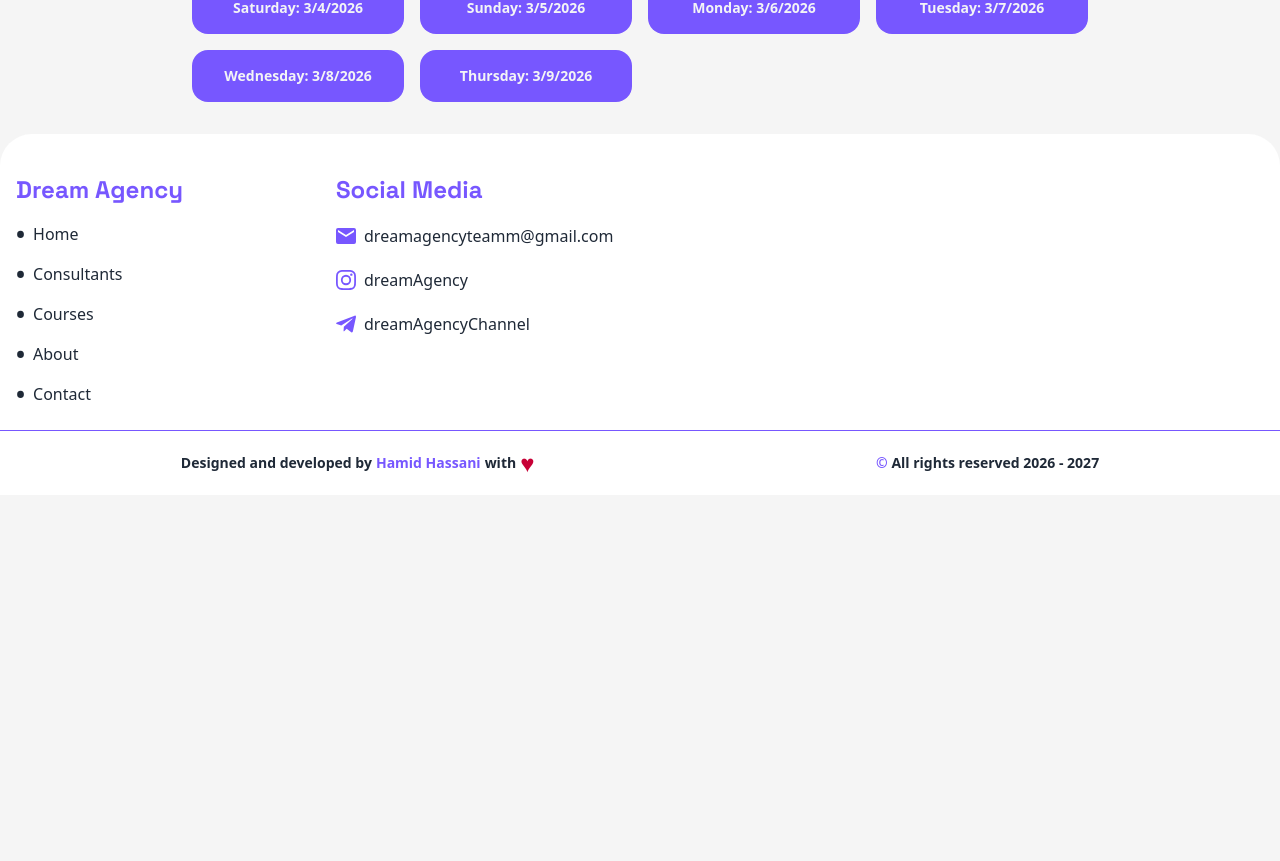
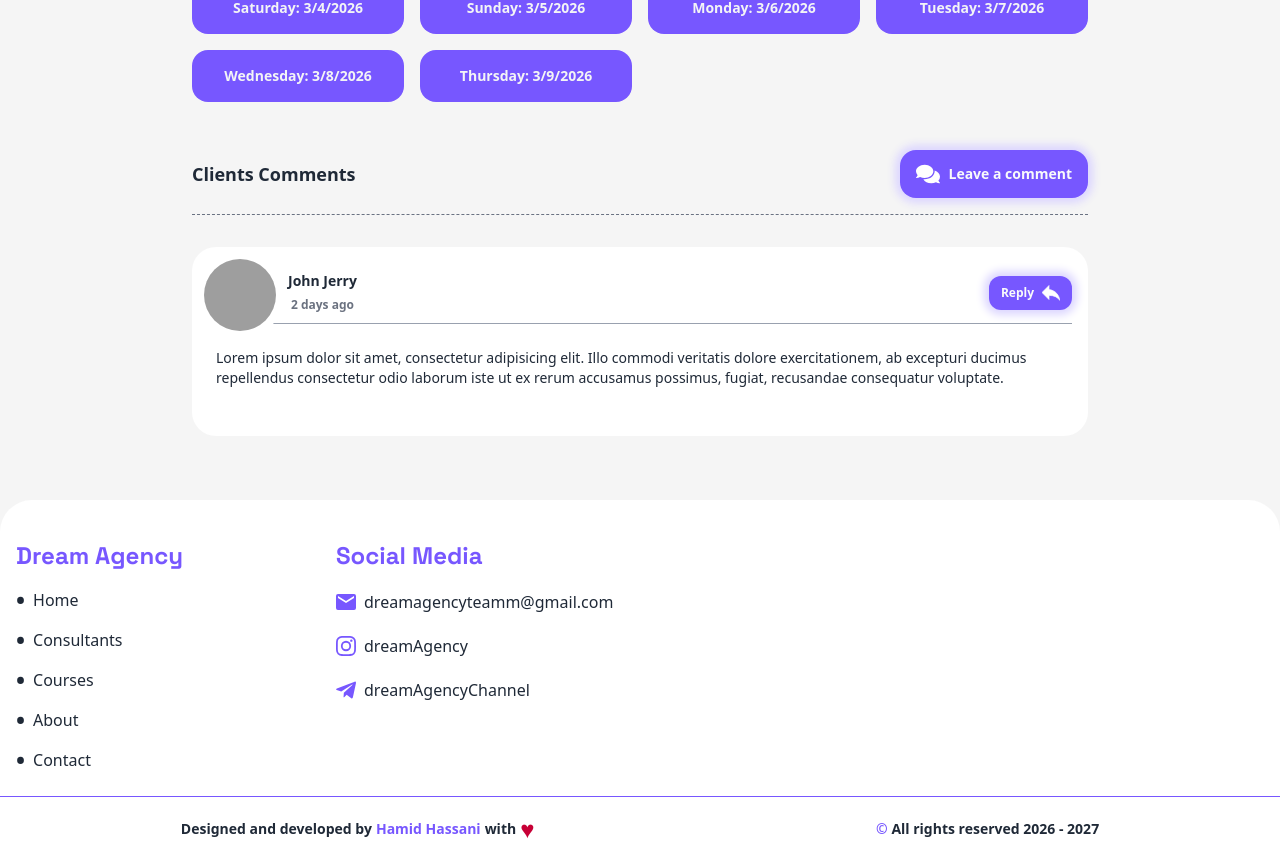
Before and after one commit to DreamAgencyhub/Front-end, a Next.js app: page /consultants/profile/1 in a window 1280 px wide. Shown: the part 1291-2152 px from the top of the page. Before the commit the page ends 1786 px from the top, so only its background shows below. Built offline with nearby package versions, Linux system fonts and the light colour scheme; grey boxes are pictures that could not be loaded.

Commit message:
feat: add comment card and comment section

```diff
--- /dev/null
+++ b/app/(public)/(sharedLayout)/consultants/profile/CommentsSection.tsx
@@ -0,0 +1,25 @@
+import { IconAwesomeComments } from "@/app/components/icons";
+import Button from "@/app/components/ui/Button";
+import Comment from "@/app/components/ui/Comment";
+
+export default function CommentsSection() {
+  return (
+    <div className="flex flex-col w-full lg:max-w-4xl ">
+      <div className="flex flex-row justify-between items-center py-4 border-b border-dashed border-gray-500 ">
+        <h3 className="text-lg font-semibold ">Clients Comments</h3>
+        <Button
+          className="font-semibold text-sm flex items-center gap-2 "
+          variant="primary"
+          size="medium"
+        >
+          <IconAwesomeComments className="fill-white stroke-none text-2xl " />
+          Leave a comment
+        </Button>
+      </div>
+
+      <div className="py-8">
+        <Comment />
+      </div>
+    </div>
+  );
+}
--- a/app/(public)/(sharedLayout)/consultants/profile/Reservation.tsx
+++ b/app/(public)/(sharedLayout)/consultants/profile/Reservation.tsx
@@ -26,7 +26,7 @@ export default function Reservation() {
           </Button>
         </div>
       </div>
-      <div className="grid grid-cols-1 gap-4 lg:max-w-4xl md:grid-cols-3 lg:grid-cols-4 mt-4">
+      <div className="grid grid-cols-2 gap-4 lg:max-w-4xl md:grid-cols-3 lg:grid-cols-4 mt-4">
         <div className="rounded-2xl bg-primary-500 cursor-pointer hover:bg-primary-700 transition-colors ease-in-out duration-300 py-4 text-gray-100 text-sm font-semibold text-center">
           <span>Saturday: 3/4/2026</span>
         </div>
--- a/app/(public)/(sharedLayout)/consultants/profile/[consultantId]/page.tsx
+++ b/app/(public)/(sharedLayout)/consultants/profile/[consultantId]/page.tsx
@@ -1,3 +1,4 @@
+import CommentsSection from "../CommentsSection";
 import ConsultantInfoCard from "../ConsultantInfoCard";
 import Reservation from "../Reservation";
 import VideoBox from "../VideoBox";
@@ -14,6 +15,7 @@ export default function page({ params }: PageProps) {
       <ConsultantInfoCard />
       <VideoBox />
       <Reservation />
+      <CommentsSection />
     </div>
   );
 }
--- /dev/null
+++ b/app/components/icons/IconAwesomeComments.tsx
@@ -0,0 +1,16 @@
+import * as React from "react";
+import type { SVGProps } from "react";
+const SvgIconAwesomeComments = (props: SVGProps<SVGSVGElement>) => (
+  <svg
+    xmlns="http://www.w3.org/2000/svg"
+    width="1em"
+    height="1em"
+    viewBox="0 0 40.5 31.5"
+    stroke="currentColor"
+    fill="none"
+    {...props}
+  >
+    <path d="M29.25 11.25C29.25 5.034 22.704 0 14.625 0S0 5.034 0 11.25a9.54 9.54 0 0 0 2.672 6.469A15.8 15.8 0 0 1 .155 21.55a.56.56 0 0 0-.105.612.55.55 0 0 0 .513.337A12.4 12.4 0 0 0 6.8 20.742a17.9 17.9 0 0 0 7.826 1.758c8.074 0 14.624-5.034 14.624-11.25m8.578 15.469A9.53 9.53 0 0 0 40.5 20.25c0-4.7-3.762-8.733-9.091-10.413a10.5 10.5 0 0 1 .091 1.413c0 7.446-7.573 13.5-16.875 13.5a21 21 0 0 1-2.229-.134c2.215 4.043 7.418 6.884 13.479 6.884a17.8 17.8 0 0 0 7.825-1.758 12.4 12.4 0 0 0 6.237 1.758.55.55 0 0 0 .513-.338.56.56 0 0 0-.105-.612 15.7 15.7 0 0 1-2.517-3.831" />
+  </svg>
+);
+export default SvgIconAwesomeComments;
--- /dev/null
+++ b/app/components/icons/IconMaterialReply.tsx
@@ -0,0 +1,19 @@
+import * as React from "react";
+import type { SVGProps } from "react";
+const SvgIconMaterialReply = (props: SVGProps<SVGSVGElement>) => (
+  <svg
+    xmlns="http://www.w3.org/2000/svg"
+    width="1em"
+    height="1em"
+    viewBox="0 0 27 22.5"
+    stroke="currentColor"
+    fill="none"
+    {...props}
+  >
+    <path
+      fill="#fff"
+      d="M10.5 6V0L0 10.5 10.5 21v-6.15c7.5 0 12.75 2.4 16.5 7.65C25.5 15 21 7.5 10.5 6"
+    />
+  </svg>
+);
+export default SvgIconMaterialReply;
--- a/app/components/icons/index.ts
+++ b/app/components/icons/index.ts
@@ -10,6 +10,7 @@ export { default as Group } from "./Group";
 export { default as GroupFill } from "./GroupFill";
 export { default as HeroSectionWave } from "./HeroSectionWave";
 export { default as IconAwesomeArrowDown } from "./IconAwesomeArrowDown";
+export { default as IconAwesomeComments } from "./IconAwesomeComments";
 export { default as IconAwesomeInstagram } from "./IconAwesomeInstagram";
 export { default as IconAwesomePhone } from "./IconAwesomePhone";
 export { default as IconAwesomeSortAmountUp } from "./IconAwesomeSortAmountUp";
@@ -19,6 +20,7 @@ export { default as IconIonicIosArrowRight } from "./IconIonicIosArrowRight";
 export { default as IconIonicIosTimer } from "./IconIonicIosTimer";
 export { default as IconMaterialEmail } from "./IconMaterialEmail";
 export { default as IconMaterialLocationOn } from "./IconMaterialLocationOn";
+export { default as IconMaterialReply } from "./IconMaterialReply";
 export { default as IconMetroCalendar } from "./IconMetroCalendar";
 export { default as IconMetroSearch } from "./IconMetroSearch";
 export { default as IconOpenMicrophone } from "./IconOpenMicrophone";
--- a/app/components/ui/Button.tsx
+++ b/app/components/ui/Button.tsx
@@ -14,7 +14,7 @@ interface Button {
 const sizes = {
   smallSize: `text-xs px-3 py-2 rounded-lg `,
 
-  mediumSize: ` text-based px-4 py-3 `,
+  mediumSize: ` text-based px-4 py-3 rounded-2xl `,
 
   largeSize: `text-based px-6 py-3 rounded-2xl`,
 };
--- /dev/null
+++ b/app/components/ui/Comment.tsx
@@ -0,0 +1,41 @@
+import Image from "next/image";
+import { IconMaterialReply } from "../icons";
+import Button from "./Button";
+import userAvatar from "@/public/assets/images/CourseCover.jpg";
+
+export default function Comment() {
+  return (
+    <div className="relative rounded-3xl px-4 py-6 bg-secondary-default ">
+      <div className="flex flex-row items-center justify-between border-b border-gray-400 pb-2 ">
+        <div className=" absolute left-1 top-1 flex items-center justify-center rounded-full bg-secondary-default w-22 h-22">
+          <div className="rounded-full w-18 h-18 overflow-hidden absolute ">
+            <Image
+              className="object-cover"
+              fill
+              src={userAvatar}
+              alt="users_avatar"
+            />
+          </div>
+        </div>
+        <div className="font-semibold text-center ml-20 ">
+          <p className="text-sm font-bold"> John Jerry</p>
+          <span className="text-xs text-text-muted">2 days ago</span>
+        </div>
+        <Button
+          className=" rounded-xl! font-semibold flex items-center gap-2"
+          variant="primary"
+          size="small"
+        >
+          Reply
+          <IconMaterialReply className="text-lg" />
+        </Button>
+      </div>
+      <p className="text-sm py-6 px-2">
+        Lorem ipsum dolor sit amet, consectetur adipisicing elit. Illo commodi
+        veritatis dolore exercitationem, ab excepturi ducimus repellendus
+        consectetur odio laborum iste ut ex rerum accusamus possimus, fugiat,
+        recusandae consequatur voluptate.
+      </p>
+    </div>
+  );
+}
```
Also changed, not shown: app/assets/icons/Icon awesome-comments.svg (added), app/assets/icons/Icon material-reply.svg (added).
